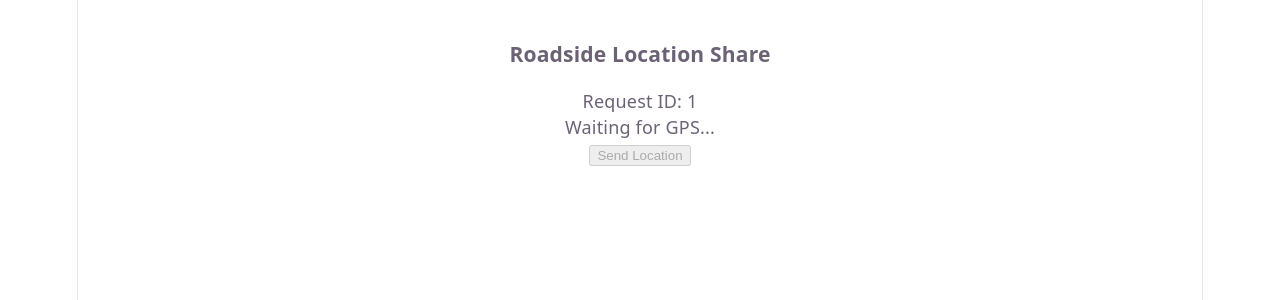
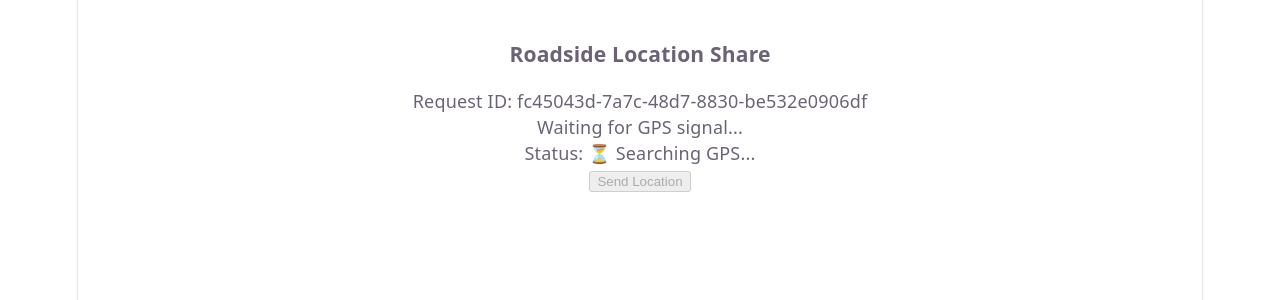
Before and after one commit to Geovanni-Alves/roadside-location, a React (Vite) app: page /location/1 in a window 1280 px wide. Shown: the top 300 px of the page. Built offline with nearby package versions, Linux system fonts and the light colour scheme; no server answers.

Commit message:
gps improve

```diff
--- a/src/LocationShare.jsx
+++ b/src/LocationShare.jsx
@@ -1,105 +1,83 @@
 import { useEffect, useState } from 'react';
-import { useParams } from 'react-router-dom';
 
 export default function LocationShare() {
-  const { token } = useParams();
-
   const [coords, setCoords] = useState(null);
   const [accuracy, setAccuracy] = useState(null);
+  const [bestAccuracy, setBestAccuracy] = useState(null);
   const [sent, setSent] = useState(false);
 
-  const REQUIRED_ACCURACY = 5;
-
-  // useEffect(() => {
-  //   if (!navigator.geolocation) return;
-
-  //   const watchId = navigator.geolocation.watchPosition(
-  //     (pos) => {
-  //       setCoords({
-  //         lat: pos.coords.latitude,
-  //         lng: pos.coords.longitude,
-  //       });
-
-  //       setAccuracy(pos.coords.accuracy);
-  //     },
-  //     (err) => console.log(err),
-  //     {
-  //       enableHighAccuracy: true,
-  //       maximumAge: 0,
-  //     },
-  //   );
-
-  //   return () => navigator.geolocation.clearWatch(watchId);
-  // }, []);
   useEffect(() => {
-    if (!navigator.geolocation) {
-      console.log('NO GEOLOCATION SUPPORT');
-      return;
-    }
-
-    console.log('REQUESTING GPS...');
+    if (!navigator.geolocation) return;
 
     const watchId = navigator.geolocation.watchPosition(
       (pos) => {
-        console.log('GPS OK:', pos);
+        const acc = pos.coords.accuracy;
 
         setCoords({
           lat: pos.coords.latitude,
           lng: pos.coords.longitude,
         });
 
-        setAccuracy(pos.coords.accuracy);
+        setAccuracy(acc);
+
+        // 🔥 pega melhor precisão já vista
+        setBestAccuracy((prev) => (prev === null ? acc : Math.min(prev, acc)));
       },
       (err) => {
         console.log('GPS ERROR:', err);
-
-        alert(`GPS ERROR: ${err.message}`);
       },
       {
         enableHighAccuracy: true,
         maximumAge: 0,
-        timeout: 15000,
+        timeout: 10000,
       },
     );
 
-    return () => {
-      console.log('CLEARING WATCH');
-      navigator.geolocation.clearWatch(watchId);
-    };
+    return () => navigator.geolocation.clearWatch(watchId);
   }, []);
 
-  const ready = coords && accuracy && accuracy <= REQUIRED_ACCURACY;
+  const getStatus = (acc) => {
+    if (!acc) return 'WAITING';
+    if (acc <= 10) return 'EXCELLENT';
+    if (acc <= 25) return 'GOOD';
+    return 'POOR';
+  };
+
+  const status = getStatus(bestAccuracy);
+
+  const canSend = coords && bestAccuracy && bestAccuracy <= 25;
 
   const sendLocation = () => {
     const link = `https://www.google.com/maps?q=${coords.lat},${coords.lng}`;
 
-    alert(`
-TOKEN: ${token}
-
-LOCATION SENT:
-${link}
-    `);
-
+    alert('LOCATION SENT:\n\n' + link);
     setSent(true);
   };
 
   if (sent) {
-    return <h3>Location sent successfully ✅</h3>;
+    return <h3>Location sent ✅</h3>;
   }
 
   return (
     <div style={{ padding: 20 }}>
       <h3>Roadside Location Share</h3>
 
-      <p>Request ID: {token}</p>
+      <p>Request ID: {crypto.randomUUID()}</p>
 
-      {!accuracy && <p>Waiting for GPS...</p>}
+      {!bestAccuracy && <p>Waiting for GPS signal...</p>}
 
-      {accuracy && <p>Accuracy: {Math.round(accuracy)}m</p>}
+      {bestAccuracy && <p>Accuracy: {Math.round(bestAccuracy)}m</p>}
 
-      {!ready && accuracy && <p>Waiting for precise GPS (≤ 5m)</p>}
+      <p>
+        Status: {status === 'EXCELLENT' && '🟢 Excellent signal'}
+        {status === 'GOOD' && '🟡 Good signal'}
+        {status === 'POOR' && '🔴 Weak signal'}
+        {status === 'WAITING' && '⏳ Searching GPS...'}
+      </p>
 
-      <button disabled={!ready} onClick={sendLocation}>
+      {bestAccuracy > 25 && <p>Move outside for better accuracy</p>}
+
+      <button disabled={!canSend} onClick={sendLocation}>
         Send Location
       </button>
     </div>
```
